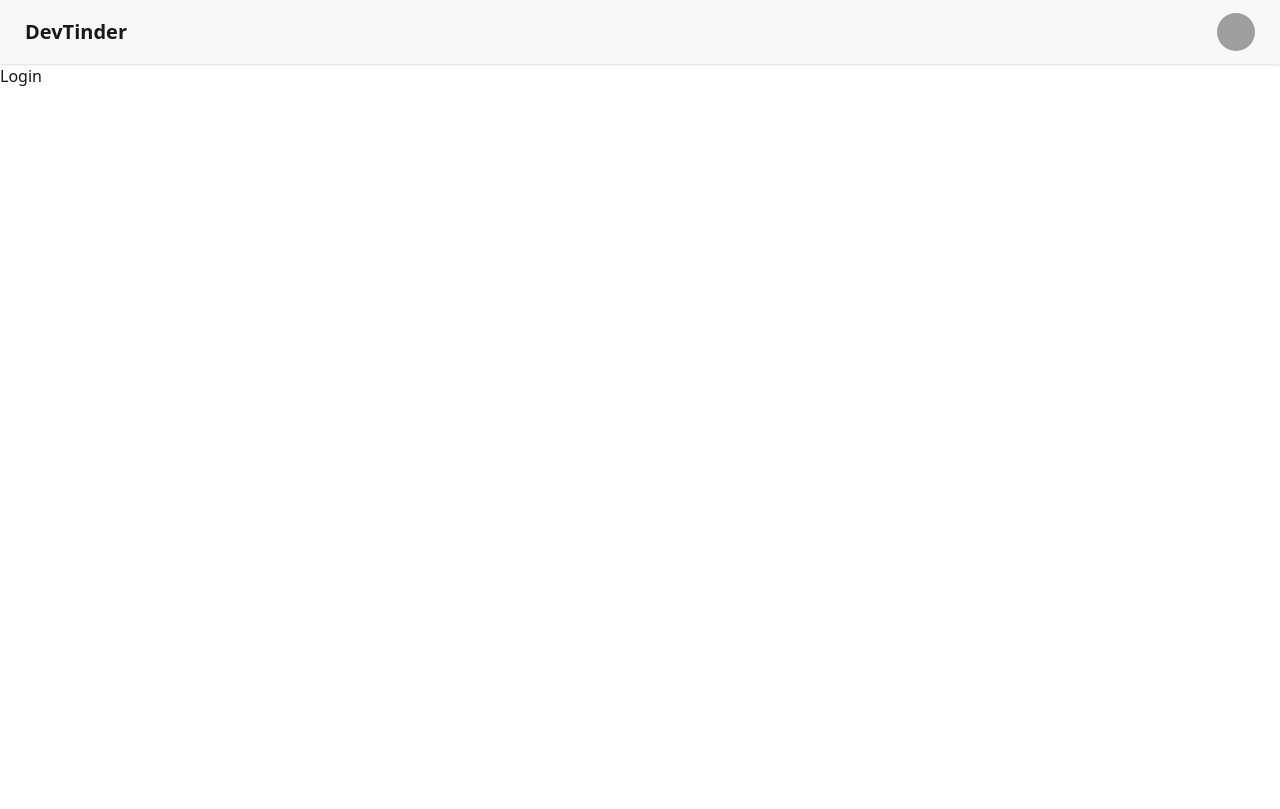
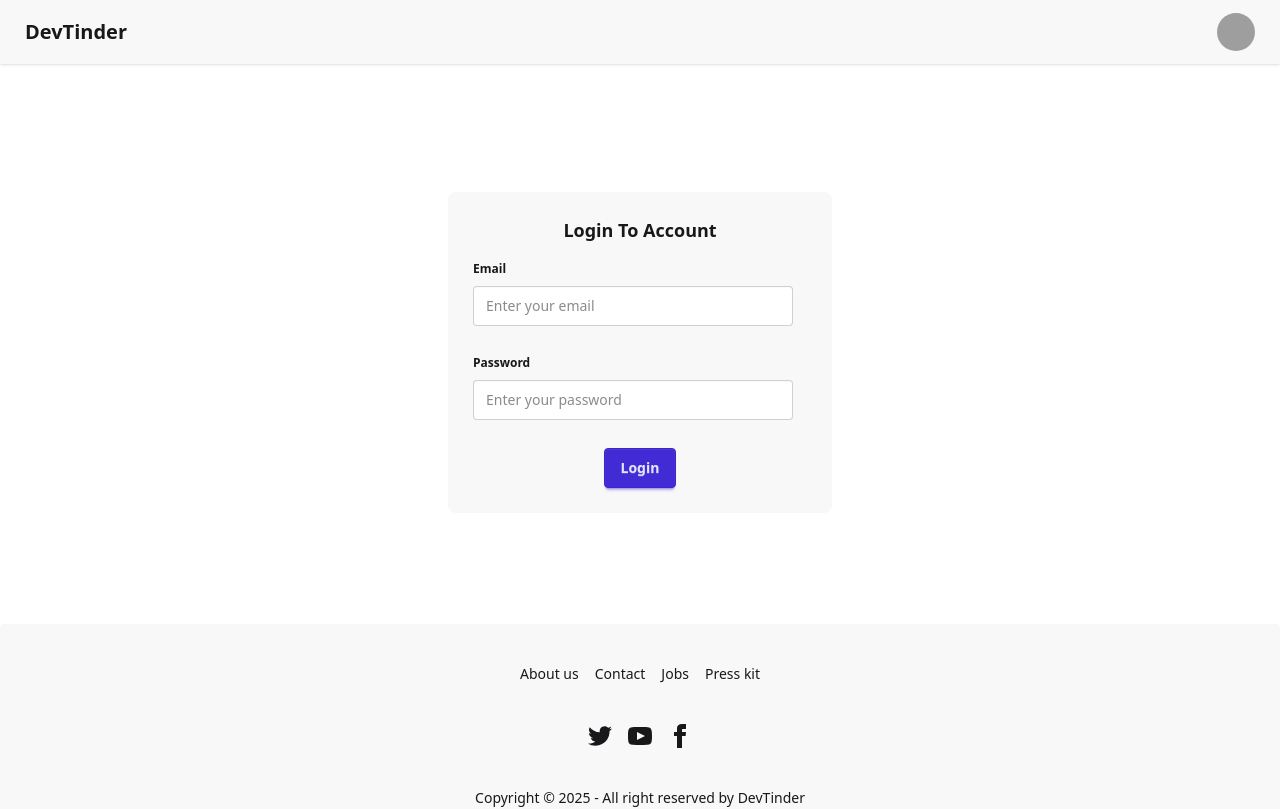
Before and after one commit to Ansonsd5/devTinderFE, a React (Vite) app: page /login in a window 1280 px wide. Shown: the top 809 px of the page. Built offline with nearby package versions, Linux system fonts and the light colour scheme; grey boxes are pictures that could not be loaded.

Commit message:
login api call

```diff
--- a/index.html
+++ b/index.html
@@ -5,7 +5,7 @@
     <link rel="icon" type="image/svg+xml" href="/vite.svg" />
     <meta name="viewport" content="width=device-width, initial-scale=1.0" />
     <link href="/src/index.css" rel="stylesheet">
-    <title>Vite + React</title>
+    <title>DevTinder</title>
   </head>
   <body>
     <div id="root"></div>
--- a/package.json
+++ b/package.json
@@ -11,6 +11,7 @@
   },
   "dependencies": {
     "@tailwindcss/vite": "^4.1.5",
+    "axios": "^1.9.0",
     "react": "^19.0.0",
     "react-dom": "^19.0.0",
     "react-router-dom": "^7.5.3",
--- a/src/components/Body.jsx
+++ b/src/components/Body.jsx
@@ -7,7 +7,7 @@ const Body = () => {
   return (
     <div className="d-flex flex-col ">
       <Nav />
-      <div className="h-screen">
+      <div className="h-[70vh] grid place-content-center">
       <Outlet />
 
       </div>
--- a/src/components/Login.jsx
+++ b/src/components/Login.jsx
@@ -1,9 +1,72 @@
-import React from 'react'
+import axios from "axios";
+import React, { useState } from "react";
 
 const Login = () => {
+  const [email, setEmail] = useState();
+  const [password, setPassword] = useState();
+  const handleInput = (e) => {
+    const { name, value } = e.target;
+    if (name === "email") setEmail(value);
+    else if (name === "password") setPassword(value);
+  };
+
+  const handleLogin = async (email, password) => {
+    try {
+      const res = await axios.post(
+        "http://localhost:7777/login",
+        {
+          emailId: email,
+          password: password,
+        },
+        { withCredentials: true }
+      );
+      console.log("resss*****", res);
+    } catch (err) {
+      console.error(`FE ERROR :: ${err}`);
+    }
+  };
   return (
-    <div>Login</div>
-  )
-}
+    <div className="card card-border bg-base-200 w-96 mx-auto mt-4">
+      <div className="card-body">
+        <h2 className="card-title capitalize justify-center">
+          Login to account
+        </h2>
+        <div className="flex gap-4 flex-col">
+          <fieldset className="fieldset">
+            <legend className="fieldset-legend">Email</legend>
+            <input
+              type="email"
+              name="email"
+              value={email}
+              className="input"
+              placeholder="Enter your email"
+              onChange={(e) => handleInput(e)}
+            />
+          </fieldset>
+          <fieldset className="fieldset">
+            <legend className="fieldset-legend ">Password</legend>
+            <input
+              type="password"
+              name="password"
+              value={password}
+              className="input"
+              placeholder="Enter your password"
+              onChange={(e) => handleInput(e)}
+            />
+          </fieldset>
+        </div>
 
-export default Login
+        <div className="card-actions justify-center pt-4">
+          <button
+            className="btn btn-primary "
+            onClick={() => handleLogin(email, password)}
+          >
+            Login
+          </button>
+        </div>
+      </div>
+    </div>
+  );
+};
+
+export default Login;
```
Also changed, not shown: 1 other file (tests, documents, lock files or other folders).
